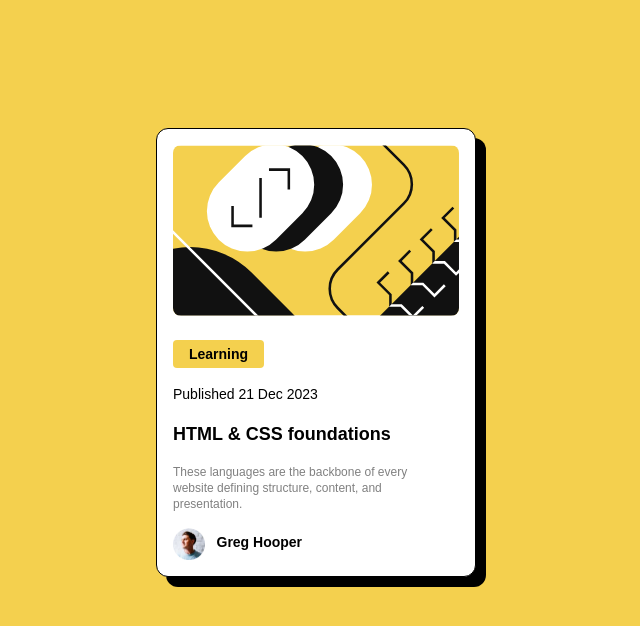
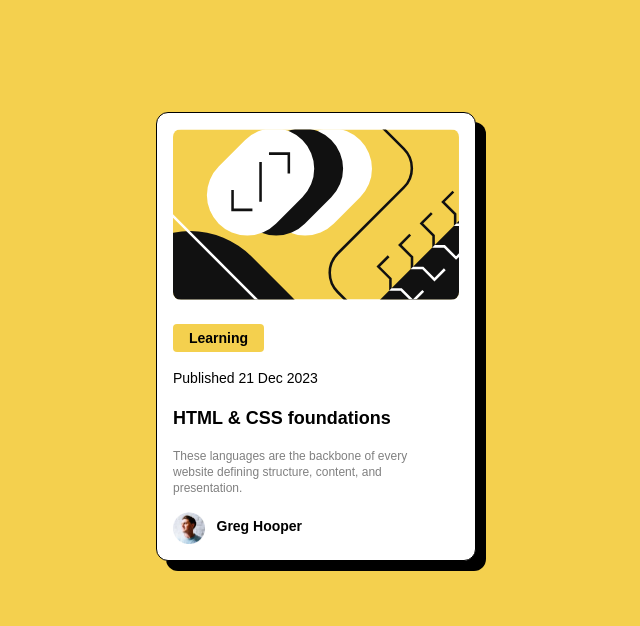
Before and after one commit to Ri2004/blog-preview-card-main, a website: page index.html in a window 1280 px wide. Shown: the whole page, without its empty margins (342-982 px from the left). Drawn offline with Linux system fonts and the light colour scheme.

Commit message:
modified

```diff
--- a/index.html
+++ b/index.html
@@ -15,7 +15,7 @@
   <!-- Feel free to remove these styles or customise in your own stylesheet 👍 -->
 </head>
 <body class="bg-Yellow">
-  <div class="container h-full w-full px-6 py-20  md:pl-80 md:py-32">
+  <div class="container h-full w-full px-6 py-20  md:pl-80 md:py-28">
     <div class="container max-h-fit w-80 mx-auto flex flex-col bg-White border border-black p-4 rounded-xl box">
 
       <div class="container h-2/4">
```
Also changed, not shown: css/style.css.
